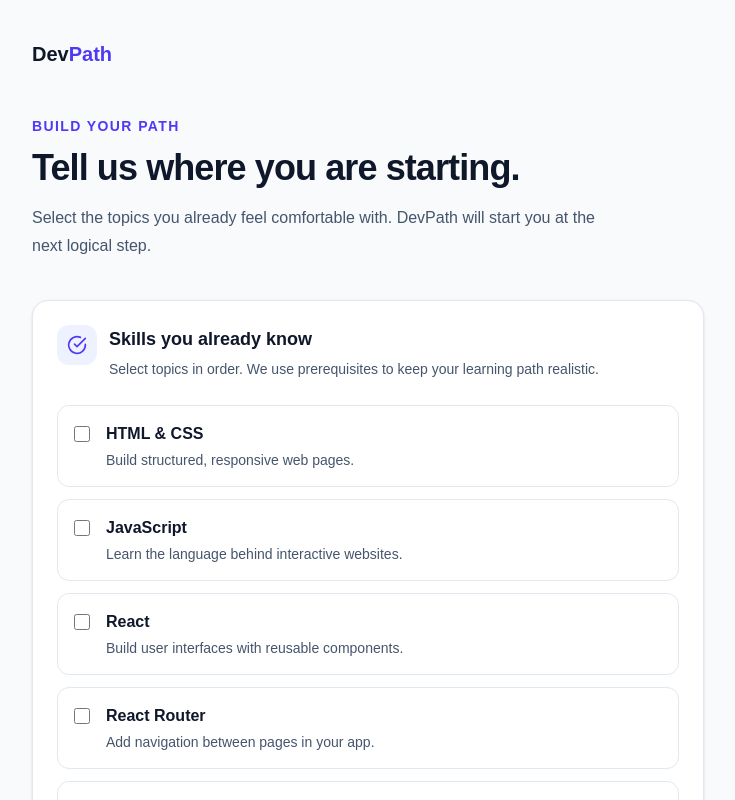
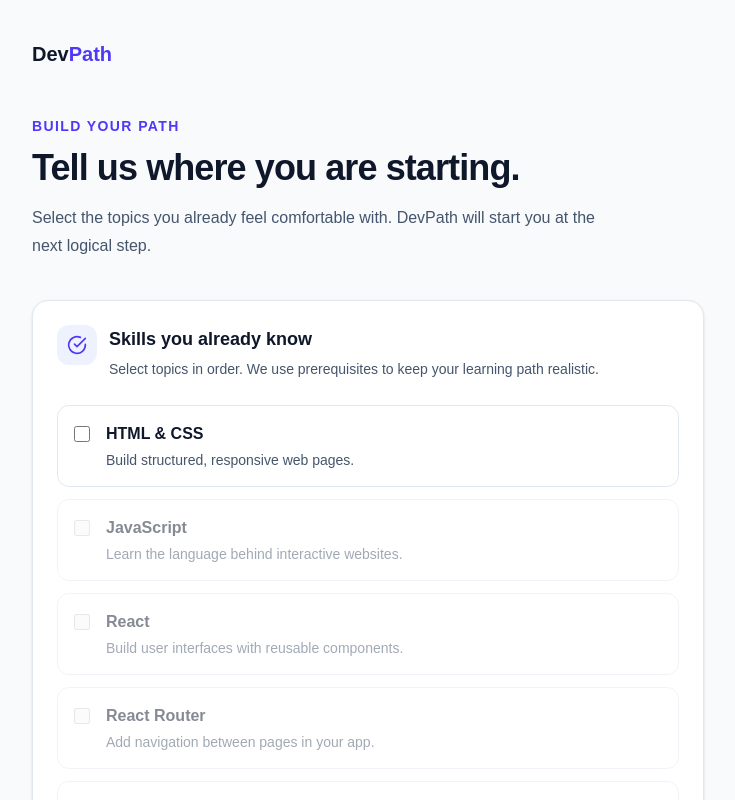
Before and after one commit to gunguncodes/DevPath, a React (Vite) app in the folder Frontend/devpath-ui/: page /onboarding in a window 1280 px wide. Shown: the top 800 px of the page, without its empty margins (272-1007 px from the left). Built offline with nearby package versions, Linux system fonts and the light colour scheme.

Commit message:
feat: generate personalized frontend learning paths

```diff
--- a/Frontend/devpath-ui/src/App.jsx
+++ b/Frontend/devpath-ui/src/App.jsx
@@ -66,6 +66,11 @@
   }
 
   function handleStudentProfileSave(updatedProfile) {
+    setStudentProfile((currentProfile) => ({
+      ...currentProfile,
+      ...updatedProfile,
+    }));
+
     setStudentProfile(updatedProfile);
   }
 
--- a/Frontend/devpath-ui/src/pages/Onboarding.jsx
+++ b/Frontend/devpath-ui/src/pages/Onboarding.jsx
@@ -65,14 +65,21 @@
             </div>
 
             <div className="mt-6 space-y-3">
-              {curriculum.map((module) => {
+              {curriculum.map((module,index) => {
+                const previousModule = curriculum[index - 1];
+                const canSelectedModule =
+                   index === 0 || completedModuleIds.includes(previousModule.id);
                 const isSelected = completedModuleIds.includes(module.id);
 
                 return (
                   <label
                     key={module.id}
-                    className={`flex cursor-pointer items-start gap-4 rounded-xl border p-4 transition ${
-                      isSelected
+                    className={`flex items-start gap-4 rounded-xl border p-4 transition ${
+                        canSelectedModule
+                        ? "cursor-pointer"
+                        : "cursor-not-allowed opacity-50"
+                    } ${
+                        isSelected
                         ? "border-indigo-300 bg-indigo-50"
                         : "border-slate-200 hover:border-slate-300"
                     }`}
@@ -80,6 +87,7 @@
                     <input
                       type="checkbox"
                       checked={isSelected}
+                      disabled={!canSelectedModule}
                       onChange={() => toggleModule(module.id)}
                       className="mt-1 h-4 w-4 accent-indigo-600"
                     />
--- a/Frontend/devpath-ui/src/pages/SignUp.jsx
+++ b/Frontend/devpath-ui/src/pages/SignUp.jsx
@@ -6,7 +6,7 @@
 
   function handleSubmit(event) {
     event.preventDefault();
-    navigate("onboarding");
+    navigate("/onboarding");
   }
 
   return (
```
